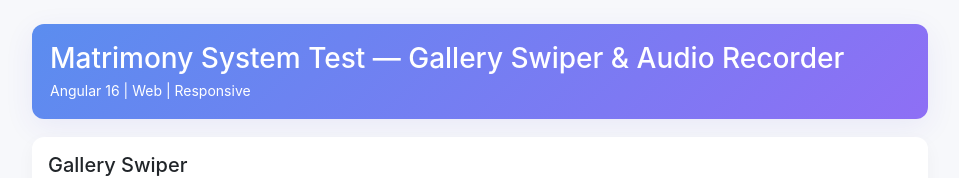
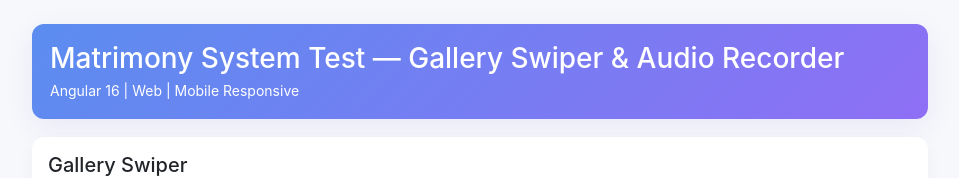
Before and after one commit to Elakkiya-Dev/matrimony-system-test, an Angular app: page / in a window 1280 px wide. Shown: the top 178 px of the page, without its empty margins (160-1119 px from the left). Built offline with nearby package versions, Linux system fonts and the light colour scheme.

Commit message:
app component updated

```diff
--- a/src/app/app.component.html
+++ b/src/app/app.component.html
@@ -1,7 +1,7 @@
 <div class="container container-app">
   <div class="header-card">
     <h3 class="mb-1">Matrimony System Test — Gallery Swiper & Audio Recorder</h3>
-    <p class="mb-0 small">Angular 16 | Web | Responsive</p>
+    <p class="mb-0 small">Angular 16 | Web | Mobile Responsive</p>
   </div>
   <div class="section-card">
     <h5>Gallery Swiper</h5>
```
